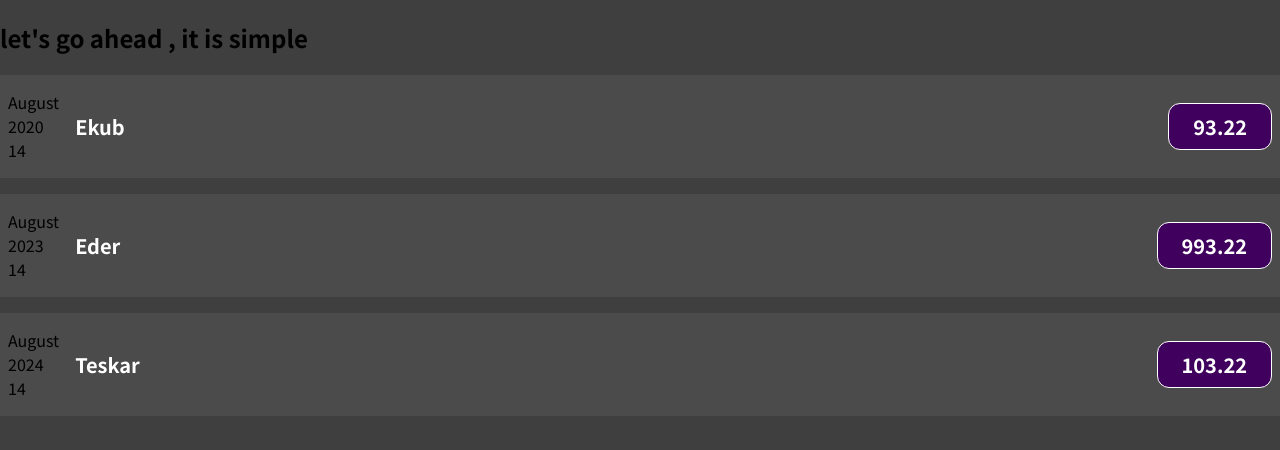
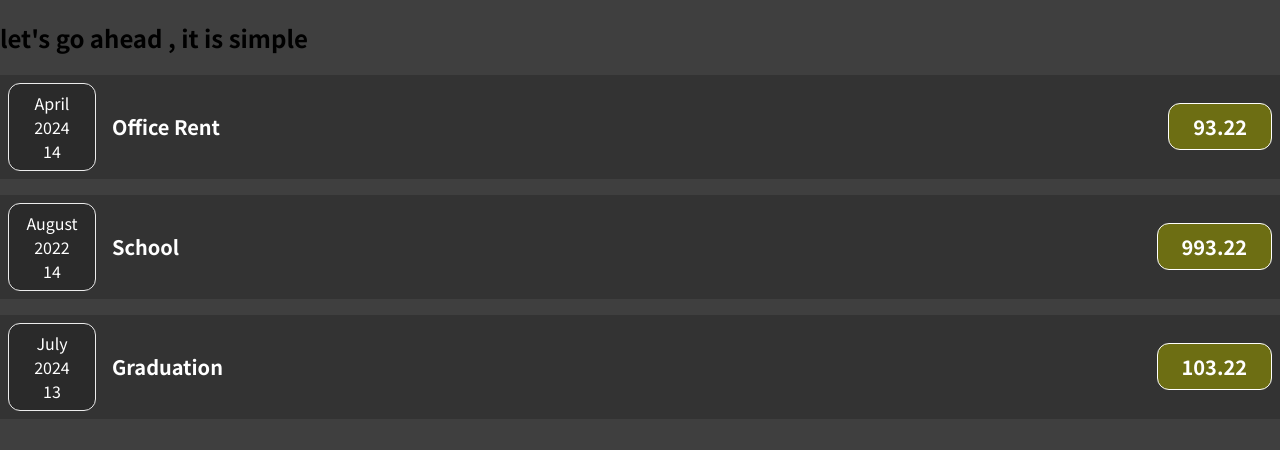
Before and after one commit to AnanSer/Expense-Tracker, a React (Create React App) app: page / in a window 1280 px wide. Shown: the top 450 px of the page. Built offline with nearby package versions, Linux system fonts and the light colour scheme.

Commit message:
some modification

```diff
--- a/src/App.js
+++ b/src/App.js
@@ -5,21 +5,21 @@
   const expenses = [
     {
       id: "e1",
-      title: "Ekub",
+      title: "Office Rent",
       amount: 93.22,
-      date: new Date(2020, 7, 14),
+      date: new Date(2024, 3, 14),
     },
     {
       id: "e2",
-      title: "Eder",
+      title: "School ",
       amount: 993.22,
-      date: new Date(2023, 7, 14),
+      date: new Date(2022, 7, 14),
     },
     {
       id: "e3",
-      title: "Teskar",
+      title: "Graduation",
       amount: 103.22,
-      date: new Date(2024, 7, 14),
+      date: new Date(2024, 6, 13),
     },
   ];
 
--- /dev/null
+++ b/src/components/ExpenseDate.css
@@ -0,0 +1,26 @@
+.expense-date {
+  display: flex;
+  flex-direction: column;
+  width: 5.5rem;
+  height: 5.5rem;
+  border: 1px solid #ececec;
+  background-color: #2a2a2a;
+  color: white;
+  border-radius: 12px;
+  align-items: center;
+  justify-content: center;
+}
+
+.expense-date__month {
+  font-size: 0.75rem;
+  font-weight: bold;
+}
+
+.expense-date__year {
+  font-size: 0.75rem;
+}
+
+.expense-date__day {
+  font-size: 1.5rem;
+  font-weight: bold;
+}
--- a/src/components/ExpenseDate.js
+++ b/src/components/ExpenseDate.js
@@ -1,12 +1,13 @@
+import "./ExpenseDate.css";
 function ExpenseDate(props) {
   const month = props.date.toLocaleString("en-US", { month: "long" });
   const day = props.date.toLocaleString("en-US", { day: "2-digit" });
   const year = props.date.getFullYear();
   return (
-    <div>
-      <div>{month} </div>
-      <div>{year}</div>
-      <div>{day}</div>
+    <div className="expense-date">
+      <div className=".expense-date__month">{month} </div>
+      <div className=".expense-date__year">{year}</div>
+      <div ExpenseDate=".expense-date__day">{day}</div>
     </div>
   );
 }
--- a/src/components/ExpenseItem.css
+++ b/src/components/ExpenseItem.css
@@ -4,7 +4,7 @@
   align-items: center;
   padding: 0.5rem;
   margin: 1rem 0;
-  background-color: #4b4b4b;
+  background-color: #333;
 }
 
 .expense-item__description {
@@ -29,7 +29,7 @@
   font-size: 1rem;
   font-weight: bold;
   color: white;
-  background-color: #40005d;
+  background-color: #6d6e13;
   border: 1px solid white;
   padding: 0.5rem;
   border-radius: 12px;
```
